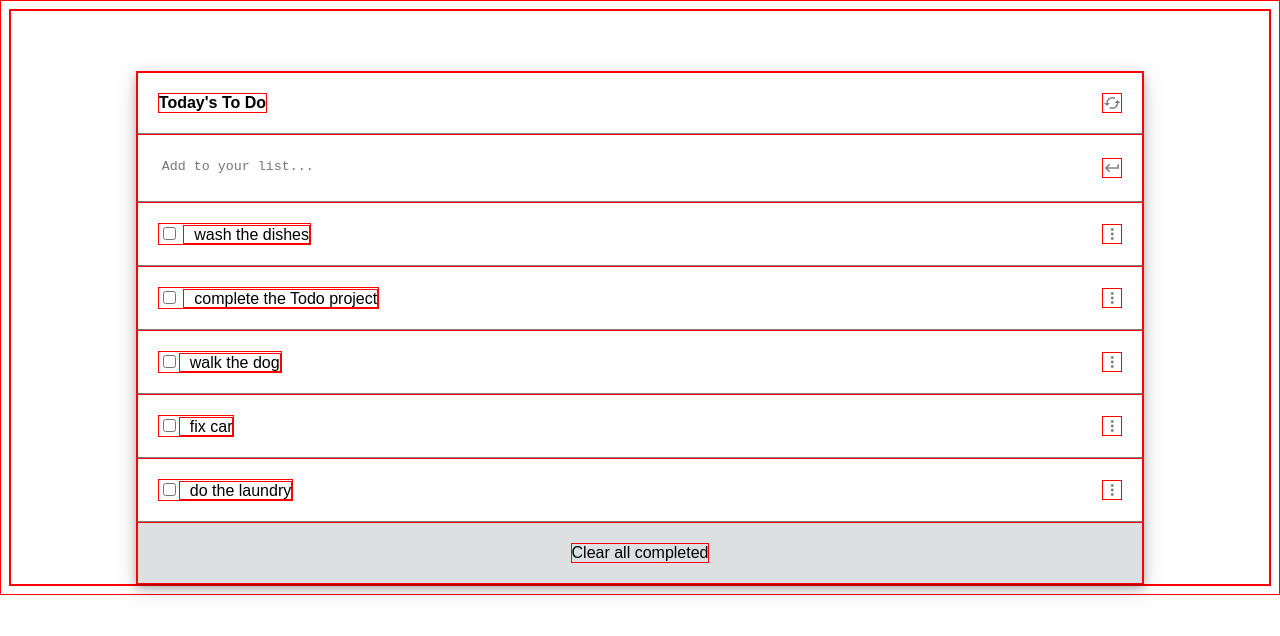
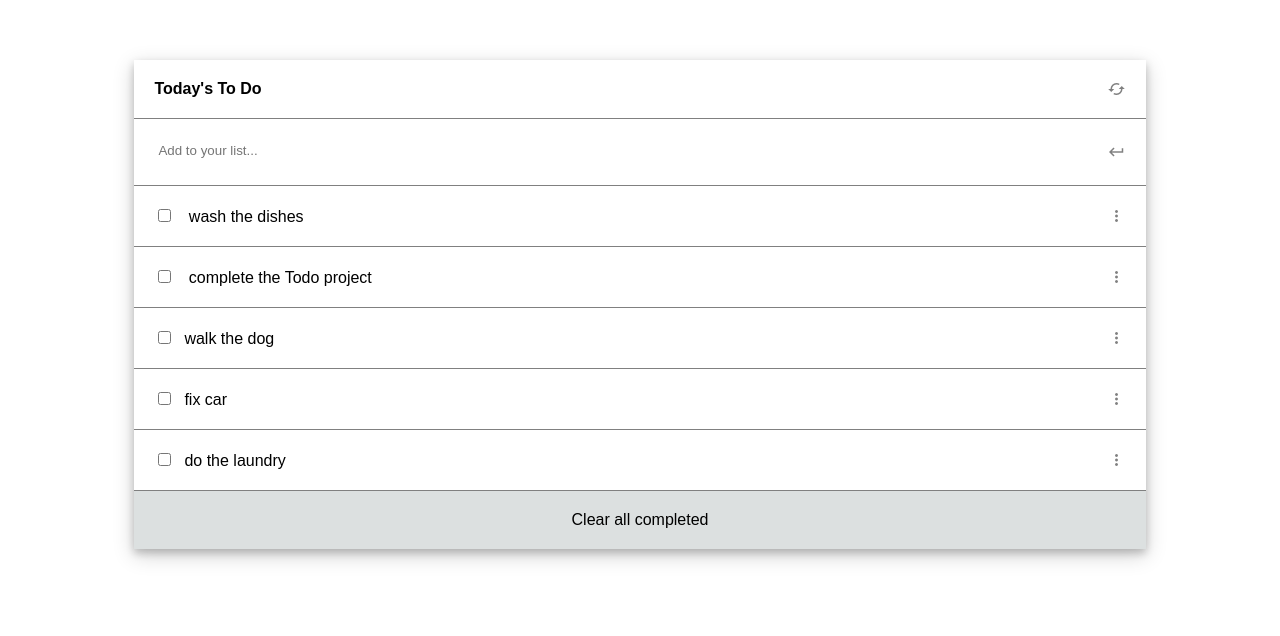
Before and after one commit to ElsonOtake/TodoList, a website built with webpack: page src/index.html in a window 1280 px wide. Built offline with nearby package versions, Linux system fonts and the light colour scheme.

Commit message:
Update textarea font family

```diff
--- a/src/style.css
+++ b/src/style.css
@@ -1,7 +1,3 @@
-* {
-  border: 1px solid red;
-}
-
 body {
   font-family: Arial, Helvetica, sans-serif;
 }
@@ -43,6 +39,7 @@ li:last-child span:hover {
 }
 
 textarea {
+  font-family: Arial, Helvetica, sans-serif;
   border: none;
   resize: none;
   outline: none;
```
